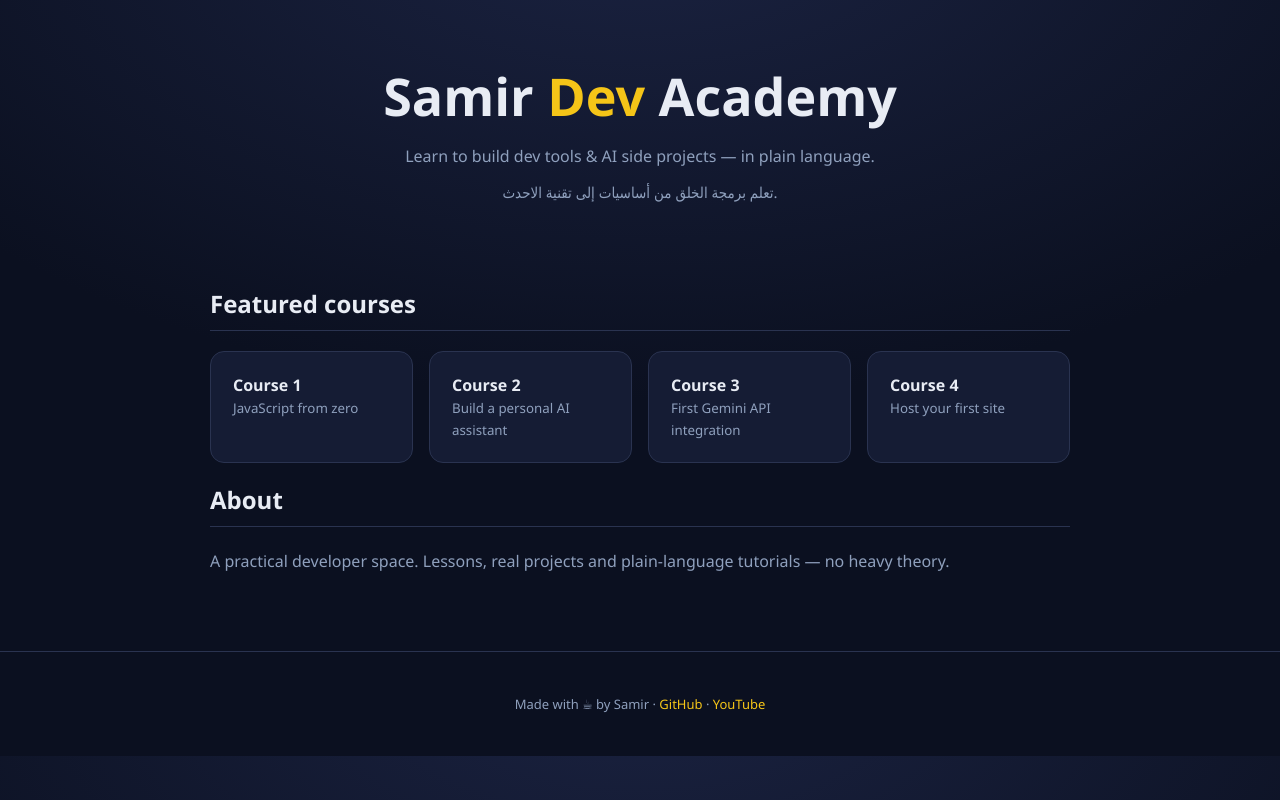
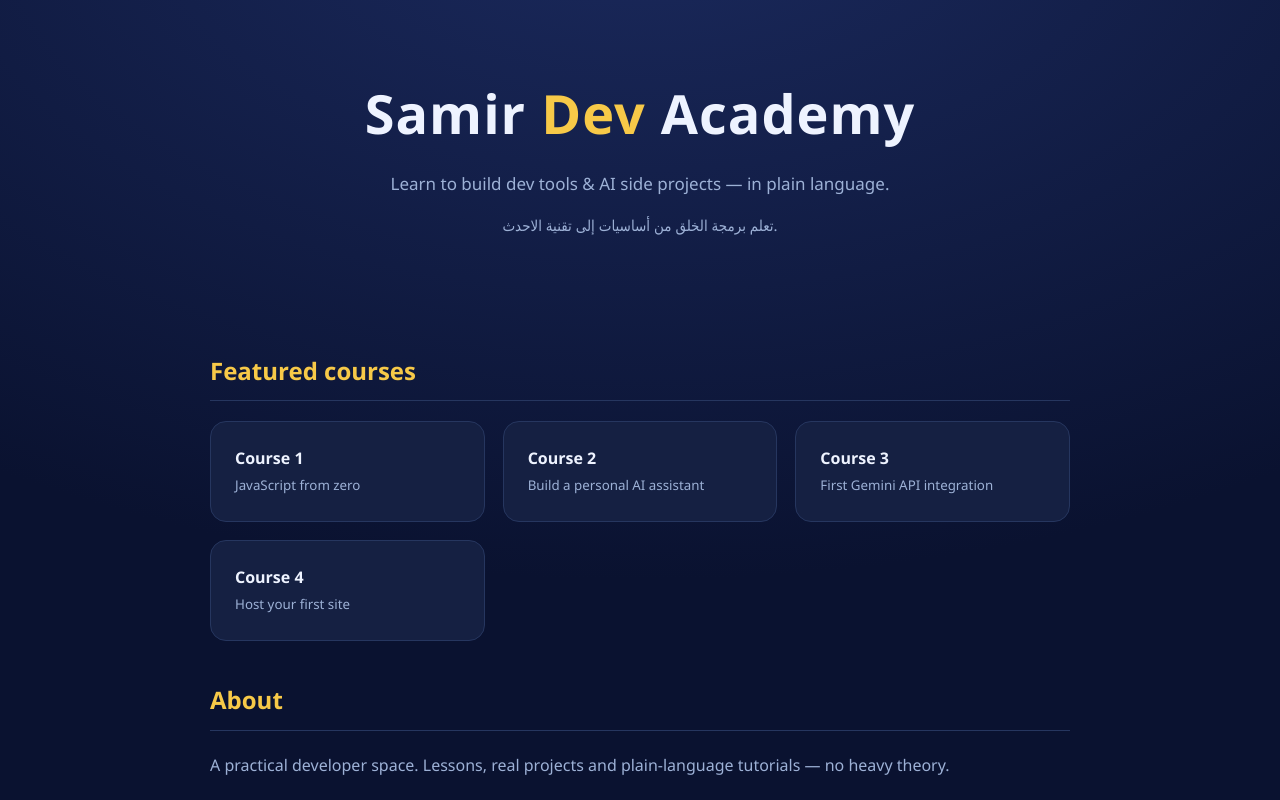
Before and after one commit to ramdanesamir007-lang/samir-dev-academy, a plain HTML site: page index.html in a window 1280 px wide. Shown: the top 800 px of the page. Drawn offline with Linux system fonts and the light colour scheme.

Commit message:
Polish design: refined blue & gold theme, better cards, spacing and hover

```diff
--- a/style.css
+++ b/style.css
@@ -1,17 +1,18 @@
-:root{--bg:#0b1020;--panel:#151c34;--text:#e8ecf4;--muted:#8fa0bd;--gold:#f5c518}
-*{box-sizing:border-box}body{margin:0;font-family:'Segoe UI',Tahoma,sans-serif;background:radial-gradient(900px 500px at 50% -100px,#1b2342,#0b1020);color:var(--text)}
-header{text-align:center;padding:60px 20px 30px}
-h1{font-size:clamp(28px,5vw,52px);margin:0}
+:root{--bg:#0a1230;--panel:#152042;--panel-hover:#1b2850;--text:#eef3ff;--muted:#9db1d6;--gold:#f7c948;--gold-2:#e8b017;--border:#26365f}
+*{box-sizing:border-box}body{margin:0;font-family:'Segoe UI',Tahoma,sans-serif;background:radial-gradient(1200px 700px at 50% -120px,#1b2a5e,#0a1230);color:var(--text);line-height:1.6}
+header{padding:70px 20px 40px;text-align:center}
+h1{font-size:clamp(30px,5vw,54px);margin:0;letter-spacing:1px}
 .gold{color:var(--gold)}
-.tag{color:var(--muted);margin:14px 0 4px}
+.tag{color:var(--muted);margin:14px 0 4px;font-size:17px}
 .arabic{color:var(--muted);font-size:15px}
 main{max-width:900px;margin:0 auto;padding:20px}
-h2{border-bottom:1px solid #2a3350;padding-bottom:10px}
-.grid{display:grid;grid-template-columns:repeat(auto-fit,minmax(200px,1fr));gap:16px;margin-top:18px}
-.card{display:block;text-decoration:none;color:inherit;background:var(--panel);border:1px solid #2a3350;border-radius:14px;padding:22px;transition:transform .2s,border-color .2s}
-.card:hover{transform:translateY(-4px);border-color:var(--gold)}
-.card span{font-weight:700;display:block}
+h2{border-bottom:1px solid var(--border);padding-bottom:10px;margin-top:40px;color:var(--gold)}
+.grid{display:grid;grid-template-columns:repeat(auto-fit,minmax(210px,1fr));gap:18px;margin-top:20px}
+.card{display:block;text-decoration:none;color:inherit;background:var(--panel);border:1px solid var(--border);border-radius:16px;padding:24px;transition:transform .2s,border-color .2s,background .2s}
+.card:hover{transform:translateY(-5px);border-color:var(--gold);background:var(--panel-hover)}
+.card span{font-weight:700;display:block;font-size:16px}
 .card small{color:var(--muted)}
 .about p{color:var(--muted);line-height:1.8}
-footer{text-align:center;padding:30px;color:var(--muted);font-size:13px;border-top:1px solid #2a3350;margin-top:40px}
+footer{text-align:center;padding:30px;color:var(--muted);font-size:13px;border-top:1px solid var(--border);margin-top:40px}
 footer a{color:var(--gold);text-decoration:none}
+footer a:hover{text-decoration:underline}
```
